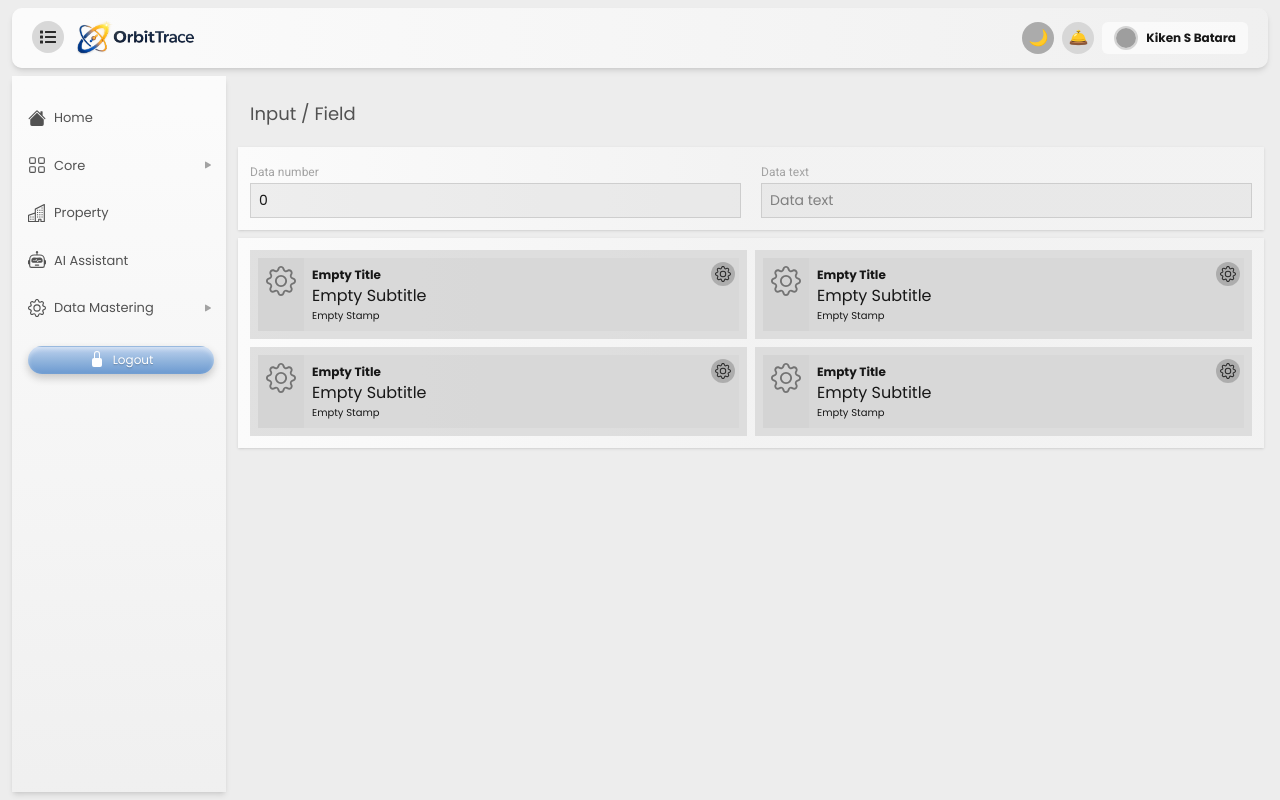
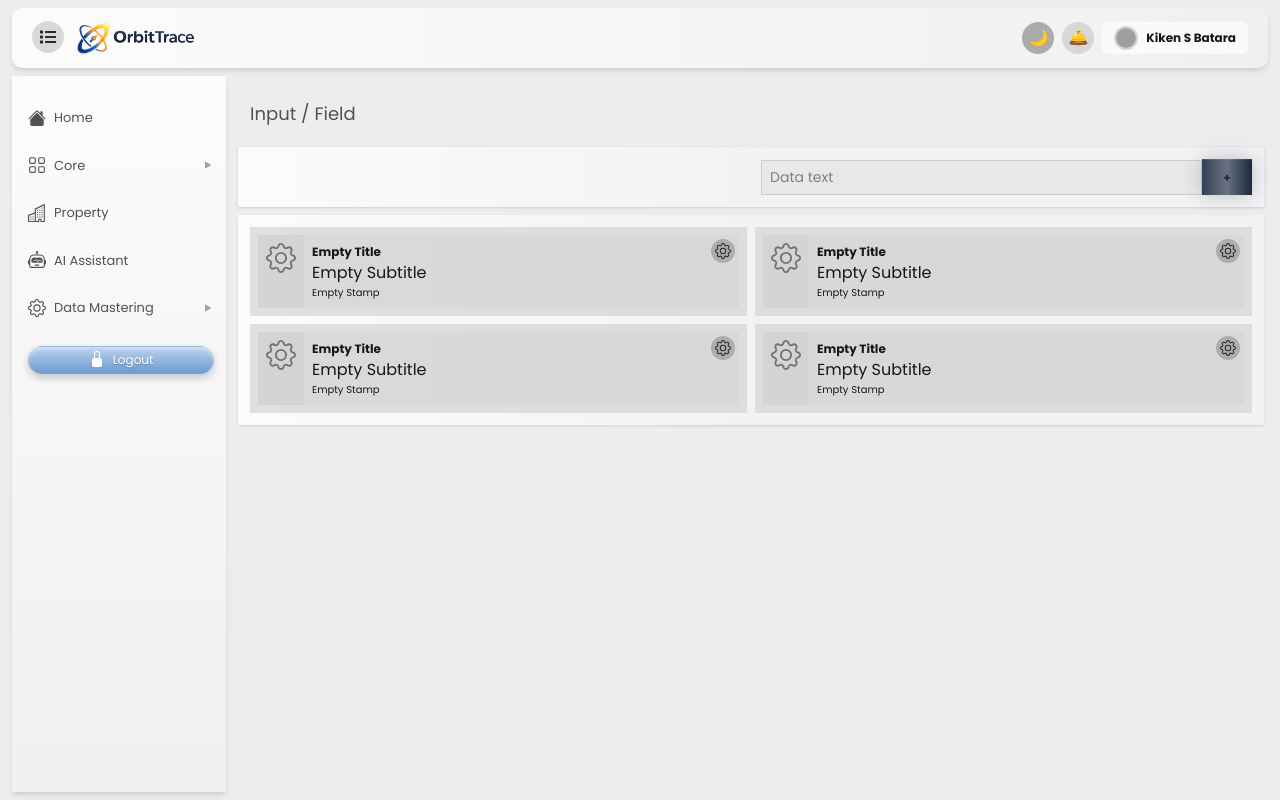
Before and after one commit to lowhanfish/Orbitrace-Admin, a Next.js app: page /master/access_management/group_role_database in a window 1280 px wide. Built offline with nearby package versions, Linux system fonts and the light colour scheme; grey boxes are pictures that could not be loaded.

Commit message:
Modify Input Add

```diff
--- a/src/app/(main)/master/access_management/group_role_database/page.tsx
+++ b/src/app/(main)/master/access_management/group_role_database/page.tsx
@@ -7,6 +7,7 @@ import TextSeparate from '@/components/items/TextSeparate';
 import { BsGear } from "react-icons/bs";
 import BModal from '@/components/items/BModal';
 import BlistDocument from '@/components/items/BlistDocument';
+import BButton from '@/components/items/BButton'
 
 const page = () => {
 
@@ -42,6 +43,10 @@ const page = () => {
         },
     ]
 
+    const testClick = () => {
+        console.log("hy")
+    }
+
     return (
 
 
@@ -51,19 +56,11 @@ const page = () => {
             <div className='flex flex-col bg-linear-to-r from-b-gray-1 to-50% to-b-gray-1/40 shadow-sm rounded-[5] px-3 py-3 mt-2'>
                 <div className='grid grid-cols-1 md:grid-cols-12 gap-x-5 gap-y-1 w-full'>
                     <div className='col-span-6 '>
+
+                    </div>
+                    <div className='col-span-6 flex justify-center items-center'>
+                        <div className='flex-1'>
                             <BInput
-                            title='Data number'
-                            placeholder='Data number'
-                            type='number'
-                            value={numberx}
-                            onChange={(value) => {
-                                setNumberx(value)
-                            }}
-                        />
-                    </div>
-                    <div className='col-span-6 '>
-                        <BInput
-                            title='Data text'
                                 placeholder='Data text'
                                 type='text'
                                 value={textx}
@@ -71,6 +68,20 @@ const page = () => {
                                     setTextx(value)
                                 }}
                             />
+
+                        </div>
+
+                        <div className='w-[50px]'>
+                            <BButton
+                                color='gray'
+                                size='md'
+                                mode="neon"
+                                onClick={() => testClick()}
+                            >
+                                <p className='text-b-gray-6 text-[12px] font-bold'>+</p>
+                            </BButton>
+
+                        </div>
                     </div>
 
                 </div>
@@ -89,7 +100,7 @@ const page = () => {
                                             <BsGear className='text-[30px] text-b-gray-4' />
                                         }
                                         onClick={() =>
-                                            console.log("ssss")
+                                            setOpen(true)
                                         }
                                     />
                                 </div>
```
Lines whose indentation alone changed are shown as unchanged.
